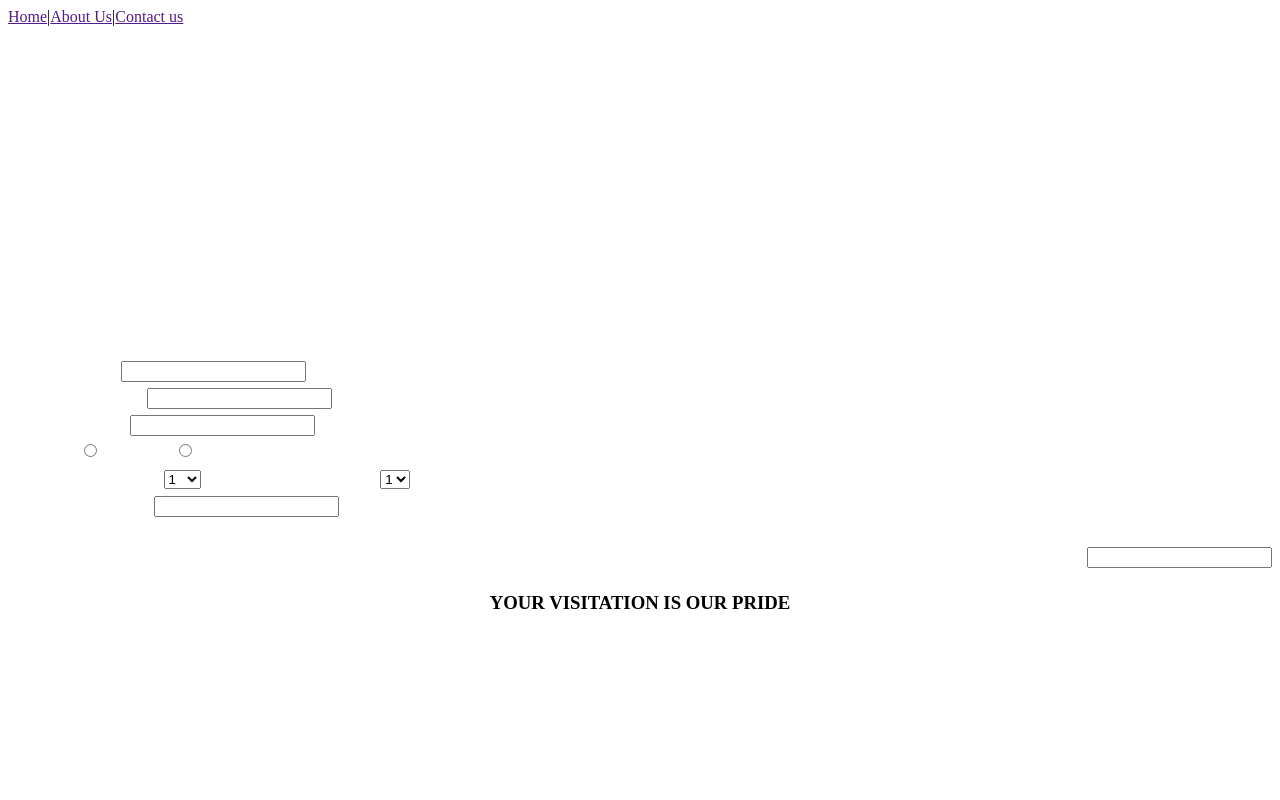
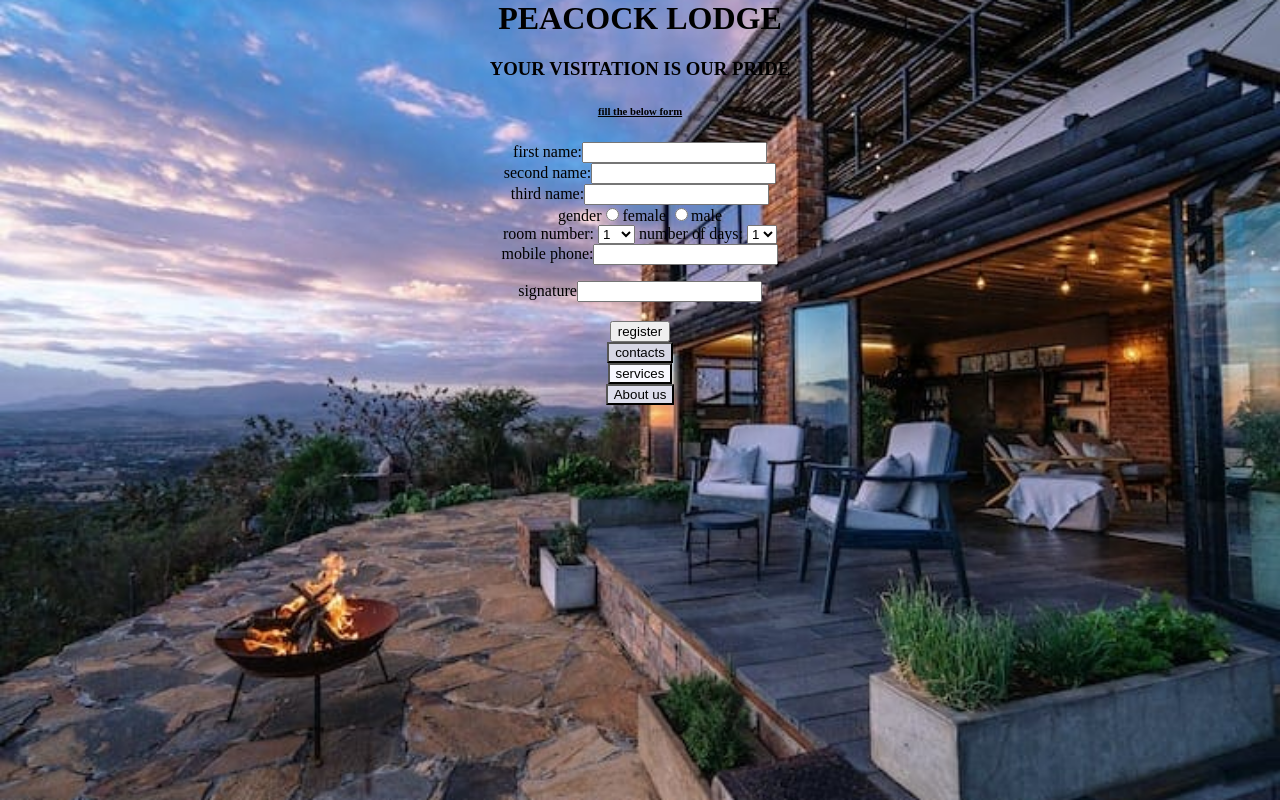
Before and after one commit to Irene2004-arch/head-ache-, a plain HTML site: page index.html in a window 1280 px wide. Drawn offline with Linux system fonts and the light colour scheme.

Commit message:
Update index.html

```diff
--- a/index.html
+++ b/index.html
@@ -1,26 +1,34 @@
+
+
+
+
+
 
 <html>
 <head>
-<a href="">Home</a>|<a href="">About Us</a>|<a href="">Contact us</a>
-<h1 style="color:white;text-align:center;">
-WELCOME TO IRENE'S LODGE
-</head>
-<body><style>
+<title> lodge form</title>
+<style>
 body{
- background="Irene,s.jpg"
- background-position:center;
- background-repeat:norepeat;
- background-size:cover;}
+    margin: 0%;
+    padding: 0%;
+    background-image: url(Irene.jpg);
+    background-repeat: no-repeat;
+    background-size: cover;
+    background-position: center;
+    text-align: center;
+    text-size-adjust: 10px;
+}
+
+
+
+
+
 </style>
-<body background="Irene,s.jpg">
-<p> Our lodge provides different services and ensures your security and safety</p>
-<ul>
-<li>self contained rooms</li>
-<li>food and drinks</li>
-<li>security</li>
-</ul>
-<h2 style="color:white;text-align:left;">
-REGISTATION FORM<br>
+<body >
+    <h1>PEACOCK LODGE </h1>
+    <h3>YOUR VISITATION IS OUR PRIDE</h3>
+    <h6><u> fill the below form</u> </h6>
+<form>
 first name:<input type="text";value="name1";><br>
 second name:<input type="text";value="name2";><br>
 third name:<input type="text";value="name3";><br>
@@ -57,11 +65,25 @@ number of days:
 <option>4</option>
 </select><br>
 mobile phone:<input type="phonenumber";value="number";><br>
-<p style="text-align:right;">
+<p style="text-align:center;">
 signature<input type="text";value="signature";><br>
 <h3 style="text-align:center";>
-YOUR VISITATION IS OUR PRIDE
+    <input type="button"value="register" onclick="submit"><br>
 
+
+
+
+    <button style="background-color: rgb(214, 214, 228);">
+contacts
+    </button><br>
+    <button style="background-color: rgb(248, 248, 255);">
+        services
+            </button><br>
+            <button style="background-color: rgb(221, 221, 236);">
+                About us
+                    </button><br>
+
+</form>
 
 </body>
 </html>
```
